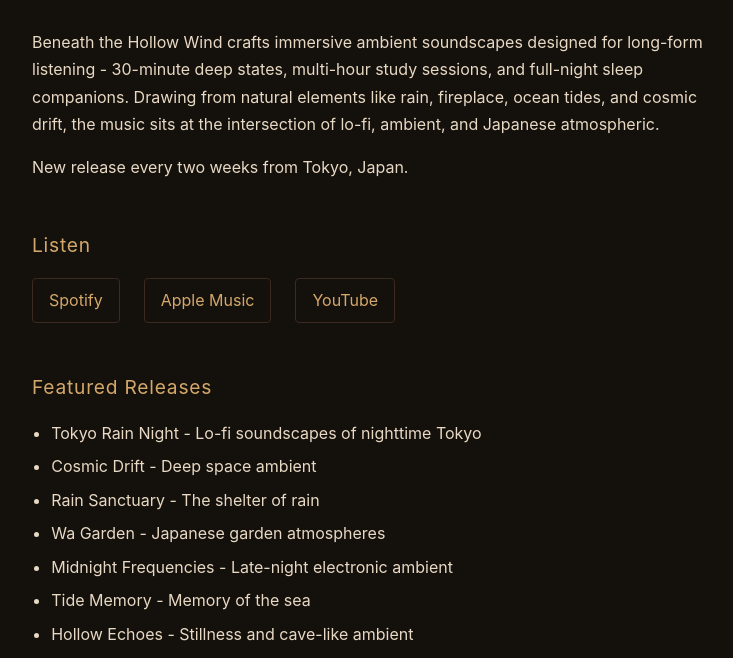
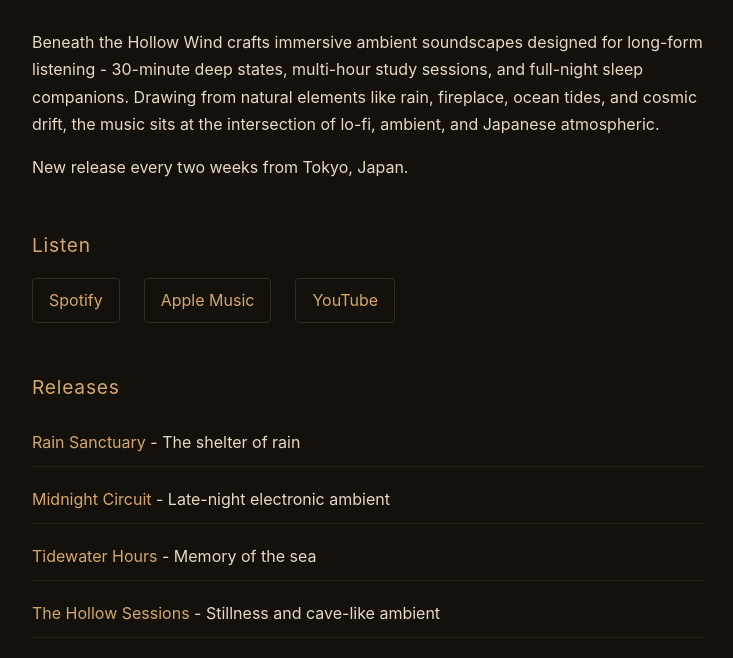
Before and after one commit to bthw-music/bthw-music.github.io, a plain HTML site: page index.html in a window 1280 px wide. Shown: the part 142-800 px from the top of the page, without its empty margins (272-1005 px from the left). Drawn offline with Linux system fonts and the light colour scheme.

Commit message:
Update index.html

```diff
--- a/index.html
+++ b/index.html
@@ -13,10 +13,12 @@ h2 { font-weight: 400; letter-spacing: 0.04em; font-size: 1.2em; margin: 2.5em 0
 .tagline { color: #b89876; font-style: italic; margin: 0 0 2em; }
 a { color: #d4a86a; text-decoration: none; }
 a:hover { text-decoration: underline; }
-ul { padding-left: 1.2em; }
-ul li { margin: 0.4em 0; }
+ul.releases { list-style: none; padding: 0; }
+ul.releases li { margin: 0.6em 0; padding: 0.6em 0; border-bottom: 1px solid #2a1f17; }
+ul.releases li:last-child { border-bottom: none; }
 .platforms { display: flex; gap: 1.5em; flex-wrap: wrap; margin: 1em 0; }
 .platforms a { padding: 0.5em 1em; border: 1px solid #3a2a1f; border-radius: 4px; }
+.pending { color: #8a7560; font-size: 0.9em; }
 .contact { margin-top: 3em; padding-top: 1.5em; border-top: 1px solid #3a2a1f; font-size: 0.95em; }
 .contact p { margin: 0.3em 0; }
 .footer { margin-top: 4em; padding-top: 1.5em; border-top: 1px solid #2a1f17; font-size: 0.85em; color: #6f5f4f; }
@@ -33,15 +35,15 @@ ul li { margin: 0.4em 0; }
 <a href="https://music.apple.com/artist/beneath-the-hollow-wind">Apple Music</a>
 <a href="https://www.youtube.com/@BeneathTheHollowWind">YouTube</a>
 </div>
-<h2>Featured Releases</h2>
-<ul>
-<li>Tokyo Rain Night - Lo-fi soundscapes of nighttime Tokyo</li>
-<li>Cosmic Drift - Deep space ambient</li>
-<li>Rain Sanctuary - The shelter of rain</li>
-<li>Wa Garden - Japanese garden atmospheres</li>
-<li>Midnight Frequencies - Late-night electronic ambient</li>
-<li>Tide Memory - Memory of the sea</li>
-<li>Hollow Echoes - Stillness and cave-like ambient</li>
+<h2>Releases</h2>
+<ul class="releases">
+<li><a href="https://open.spotify.com/album/4LhWOsDR4Kd3za7EFJ8XR9">Rain Sanctuary</a> - The shelter of rain</li>
+<li><a href="https://open.spotify.com/album/5pLAEQoEHJPa1LfUt7z6je">Midnight Circuit</a> - Late-night electronic ambient</li>
+<li><a href="https://open.spotify.com/album/5OYX8T5Xbkws9bOEOGjQLu">Tidewater Hours</a> - Memory of the sea</li>
+<li><a href="https://open.spotify.com/album/7GnX2vN7HSCcOo5QkTE8T5">The Hollow Sessions</a> - Stillness and cave-like ambient</li>
+<li><span class="pending">Cosmic Drift - Deep space ambient (coming to Spotify)</span></li>
+<li><span class="pending">Stillness of Wa - Japanese garden atmospheres (coming to Spotify)</span></li>
+<li><span class="pending">Tokyo Rain Night - Lo-fi soundscapes of nighttime Tokyo (coming to Spotify)</span></li>
 </ul>
 <h2>About</h2>
 <p>An independent ambient music project based in Tokyo. All music is released weekly, focused on long-form listening for sleep, study, and meditation. Each album builds around a single mood and a specific natural element - rain, fireplace, stars, gardens.</p>
```
